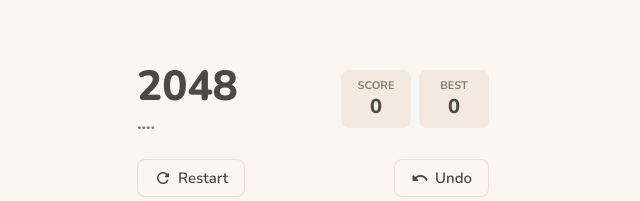
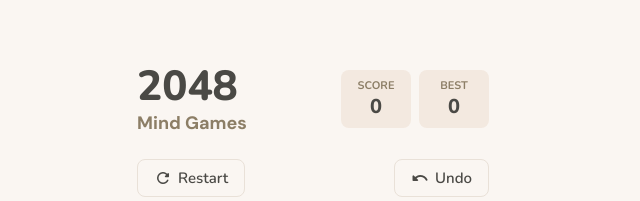
Before and after one commit to Abirami-19/2048-game-, a plain HTML site: page index.html in a window 1280 px wide. Shown: the top 201 px of the page, without its empty margins (327-967 px from the left). Drawn offline with nearby package versions, Linux system fonts and the light colour scheme.

Commit message:
Update index.html

```diff
--- a/index.html
+++ b/index.html
@@ -16,7 +16,7 @@
         <header class="header">
             <div class="title-section">
                 <h1>2048</h1>
-                <p class="subtitle">.... </p>
+                <p class="subtitle">Mind Games</p>
             </div>
             <div class="scores-section">
                 <div class="score-card">
```
